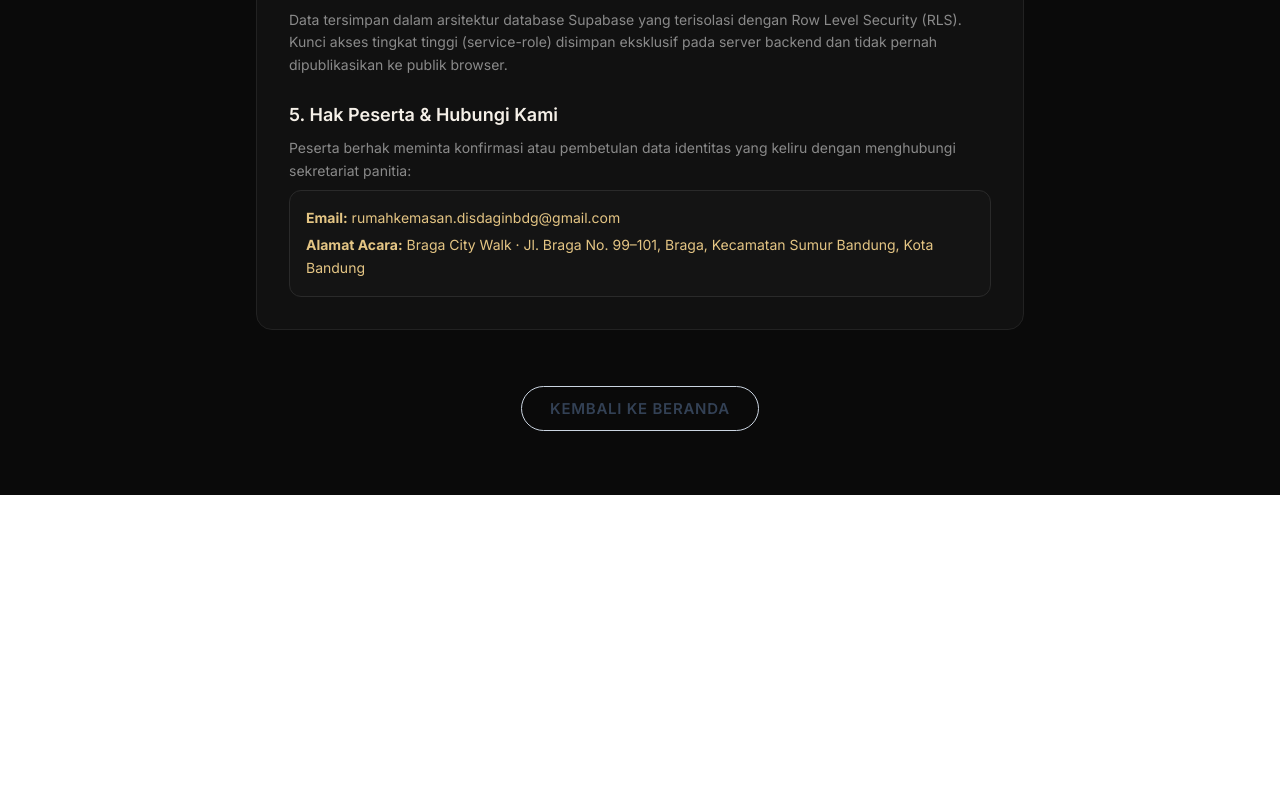
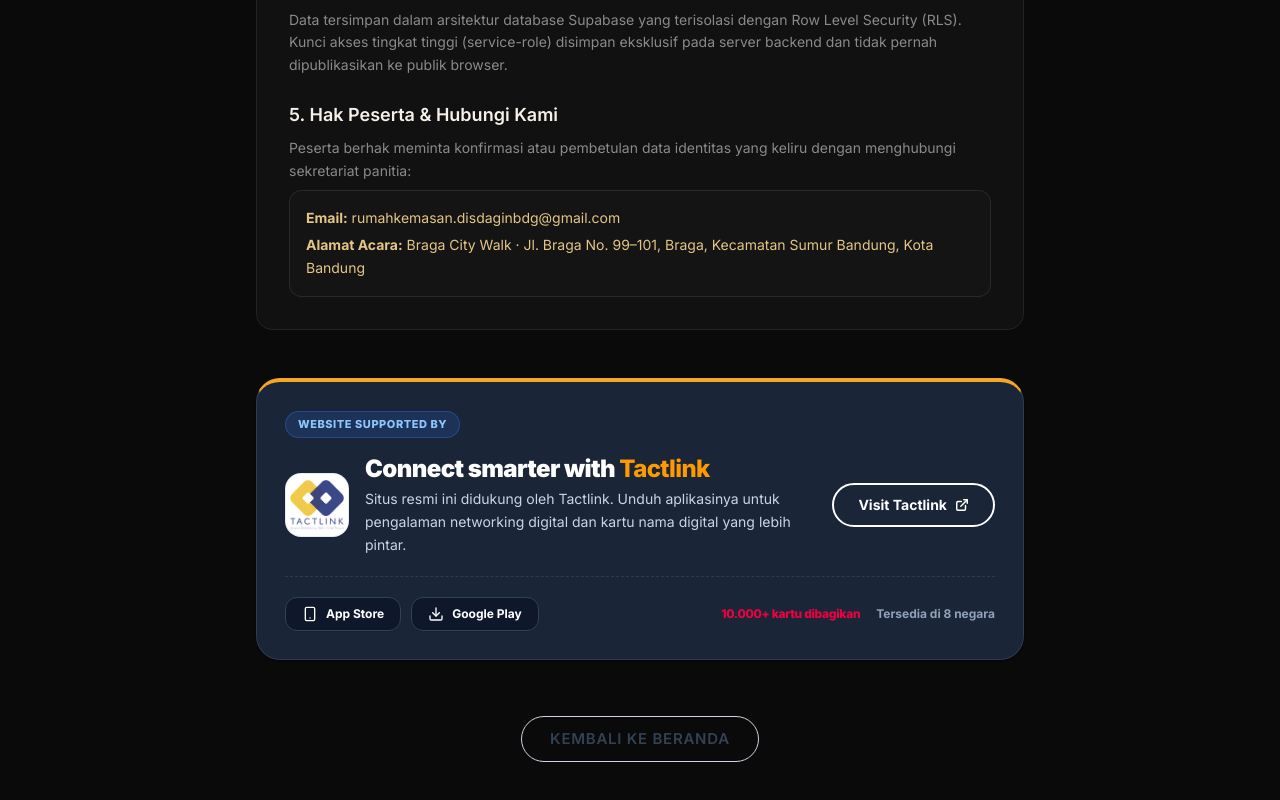
Before and after one commit to Syd-max/pride-industri-2026, a Next.js app: page /privacy in a window 1280 px wide. Shown: the part 912-1712 px from the top of the page. Before the commit the page ends 1407 px from the top, so only its background shows below. Built offline with nearby package versions, Linux system fonts and the light colour scheme.

Commit message:
feat(footer): add official Tactlink partner banner across all footers with direct links to web, App Store, and Google Play

```diff
--- a/src/app/check-in/page.tsx
+++ b/src/app/check-in/page.tsx
@@ -3,6 +3,7 @@
 import { useState, useEffect, useRef, useCallback } from 'react';
 import Link from 'next/link';
 import Image from 'next/image';
+import TactlinkBanner from '@/components/ui/TactlinkBanner';
 
 type VisitorTab = 'umum' | 'peserta';
 
@@ -920,8 +921,13 @@
       </main>
 
       {/* ─── Footer ─── */}
-      <footer className="py-4 text-center text-[10px] text-slate-500 border-t border-slate-800 bg-slate-900/80">
-        Dinas Perdagangan dan Perindustrian Kota Bandung · PRIDE 2026
+      <footer className="py-8 px-4 border-t border-slate-800 bg-slate-900/90 space-y-4">
+        <div className="max-w-md mx-auto">
+          <TactlinkBanner variant="light" />
+        </div>
+        <p className="text-center text-[10px] text-slate-500">
+          Dinas Perdagangan dan Perindustrian Kota Bandung · PRIDE 2026
+        </p>
       </footer>
     </div>
   );
--- a/src/app/competition/desain-kemasan/page.tsx
+++ b/src/app/competition/desain-kemasan/page.tsx
@@ -4,6 +4,7 @@
 import Link from 'next/link';
 import Image from 'next/image';
 import { EVENT_CONFIG } from '@/config/event';
+import TactlinkBanner from '@/components/ui/TactlinkBanner';
 import type { DesainKemasanFormData } from '@/types';
 
 export default function DesainKemasanPage() {
@@ -502,6 +503,11 @@
           </div>
         )}
 
+        {/* Tactlink Partner Banner */}
+        <div className="mt-14 max-w-2xl mx-auto">
+          <TactlinkBanner variant="light" />
+        </div>
+
       </div>
     </div>
   );
--- a/src/app/competition/video-lokal/page.tsx
+++ b/src/app/competition/video-lokal/page.tsx
@@ -4,6 +4,7 @@
 import Link from 'next/link';
 import Image from 'next/image';
 import { EVENT_CONFIG } from '@/config/event';
+import TactlinkBanner from '@/components/ui/TactlinkBanner';
 import type { VideoLokalFormData } from '@/types';
 
 export default function VideoLokalPage() {
@@ -516,6 +517,11 @@
           </div>
         )}
 
+        {/* Tactlink Partner Banner */}
+        <div className="mt-14 max-w-2xl mx-auto">
+          <TactlinkBanner variant="light" />
+        </div>
+
       </div>
     </div>
   );
--- a/src/app/privacy/page.tsx
+++ b/src/app/privacy/page.tsx
@@ -1,5 +1,6 @@
 import Link from 'next/link';
 import { EVENT_CONFIG } from '@/config/event';
+import TactlinkBanner from '@/components/ui/TactlinkBanner';
 
 export const metadata = {
   title: 'Kebijakan Privasi & Perlindungan Data Peserta',
@@ -131,6 +132,11 @@
           </div>
         </div>
 
+        {/* Tactlink Partner Banner */}
+        <div className="pt-2">
+          <TactlinkBanner variant="dark" />
+        </div>
+
         <div className="text-center pt-4">
           <Link href="/" className="btn btn-ghost text-xs py-3 px-6 uppercase tracking-wider">
             Kembali ke Beranda
--- a/src/components/sections/Footer.tsx
+++ b/src/components/sections/Footer.tsx
@@ -3,6 +3,7 @@
 import Link from 'next/link';
 import Image from 'next/image';
 import { EVENT_CONFIG } from '@/config/event';
+import TactlinkBanner from '@/components/ui/TactlinkBanner';
 
 export default function Footer() {
   return (
@@ -11,6 +12,11 @@
       role="contentinfo"
     >
       <div className="max-w-7xl mx-auto px-4 sm:px-6 lg:px-8">
+
+        {/* Tactlink Official Partner Banner */}
+        <div className="mb-14">
+          <TactlinkBanner variant="light" />
+        </div>
 
         {/* Main Grid */}
         <div className="grid grid-cols-1 md:grid-cols-12 gap-10 pb-12 border-b border-slate-800">
--- /dev/null
+++ b/src/components/ui/TactlinkBanner.tsx
@@ -0,0 +1,178 @@
+'use client';
+
+import Image from 'next/image';
+
+interface TactlinkBannerProps {
+  className?: string;
+  variant?: 'light' | 'dark';
+}
+
+export default function TactlinkBanner({
+  className = '',
+  variant = 'light',
+}: TactlinkBannerProps) {
+  const isDark = variant === 'dark';
+
+  return (
+    <div
+      className={`rounded-3xl border transition-all relative overflow-hidden shadow-sm ${
+        isDark
+          ? 'bg-slate-800/90 border-slate-700/80 text-white'
+          : 'bg-white border-slate-200/90 text-slate-900'
+      } ${className}`}
+      style={{
+        borderTop: '4px solid #F5A623',
+      }}
+    >
+      <div className="p-6 sm:p-7">
+        {/* Top Tag: Website Supported By */}
+        <div className="mb-4">
+          <span
+            className={`inline-flex items-center gap-1.5 px-3 py-1 rounded-full text-[10px] sm:text-[11px] font-extrabold uppercase tracking-wider border ${
+              isDark
+                ? 'bg-blue-500/15 text-blue-300 border-blue-500/30'
+                : 'bg-blue-50 text-blue-700 border-blue-200'
+            }`}
+          >
+            WEBSITE SUPPORTED BY
+          </span>
+        </div>
+
+        {/* Main Row: Logo, Info & Visit Button */}
+        <div className="flex flex-col lg:flex-row lg:items-center justify-between gap-5 sm:gap-6">
+          <div className="flex items-start sm:items-center gap-4 min-w-0">
+            {/* Tactlink Logo Container */}
+            <div className="relative w-14 h-14 sm:w-16 sm:h-16 rounded-2xl bg-white border border-slate-200/80 shadow-xs flex-shrink-0 p-1.5 flex items-center justify-center overflow-hidden">
+              <Image
+                src="/LOGO_TACTLINK_CROPPED.png"
+                alt="Tactlink Logo"
+                fill
+                sizes="64px"
+                className="object-contain p-1"
+                priority
+              />
+            </div>
+
+            {/* Headline & Description */}
+            <div className="space-y-1 min-w-0">
+              <h3 className="text-xl sm:text-2xl font-black tracking-tight leading-tight">
+                Connect smarter with{' '}
+                <span className="text-amber-500 font-extrabold">Tactlink</span>
+              </h3>
+              <p
+                className={`text-xs sm:text-sm leading-relaxed max-w-2xl ${
+                  isDark ? 'text-slate-300' : 'text-slate-600'
+                }`}
+              >
+                Situs resmi ini didukung oleh Tactlink. Unduh aplikasinya untuk pengalaman networking digital dan kartu nama digital yang lebih pintar.
+              </p>
+            </div>
+          </div>
+
+          {/* Visit Tactlink Button */}
+          <div className="flex-shrink-0 pt-2 lg:pt-0">
+            <a
+              href="https://www.tactlink.com/id"
+              target="_blank"
+              rel="noopener noreferrer"
+              className={`inline-flex items-center justify-center gap-2 px-6 py-2.5 rounded-full border-2 font-bold text-xs sm:text-sm transition-all hover:scale-102 shadow-xs cursor-pointer ${
+                isDark
+                  ? 'border-white text-white hover:bg-white hover:text-slate-900'
+                  : 'border-slate-900 text-slate-900 hover:bg-slate-900 hover:text-white'
+              }`}
+            >
+              <span>Visit Tactlink</span>
+              <svg
+                className="w-3.5 h-3.5 flex-shrink-0"
+                viewBox="0 0 24 24"
+                fill="none"
+                stroke="currentColor"
+                strokeWidth="2.5"
+                strokeLinecap="round"
+                strokeLinejoin="round"
+              >
+                <path d="M18 13v6a2 2 0 0 1-2 2H5a2 2 0 0 1-2-2V8a2 2 0 0 1 2-2h6" />
+                <polyline points="15 3 21 3 21 9" />
+                <line x1="10" y1="14" x2="21" y2="3" />
+              </svg>
+            </a>
+          </div>
+        </div>
+
+        {/* Dashed Divider Line */}
+        <div
+          className={`border-t border-dashed my-5 ${
+            isDark ? 'border-slate-700/80' : 'border-slate-200'
+          }`}
+        />
+
+        {/* Bottom Row: App Store, Google Play & Statistics */}
+        <div className="flex flex-col sm:flex-row sm:items-center justify-between gap-4">
+          {/* Download App Store & Play Store Buttons */}
+          <div className="flex flex-wrap items-center gap-2.5">
+            <a
+              href="https://apps.apple.com/id/app/tactlink/id1469516661"
+              target="_blank"
+              rel="noopener noreferrer"
+              className={`inline-flex items-center gap-2 px-4 py-2 rounded-xl text-xs font-bold border transition-all hover:scale-105 cursor-pointer shadow-xs ${
+                isDark
+                  ? 'bg-slate-900 hover:bg-slate-950 text-white border-slate-700'
+                  : 'bg-slate-50 hover:bg-slate-100 text-slate-800 border-slate-200'
+              }`}
+            >
+              <svg
+                className="w-4 h-4 text-current"
+                viewBox="0 0 24 24"
+                fill="none"
+                stroke="currentColor"
+                strokeWidth="2"
+                strokeLinecap="round"
+                strokeLinejoin="round"
+              >
+                <rect x="5" y="2" width="14" height="20" rx="2" ry="2" />
+                <line x1="12" y1="18" x2="12.01" y2="18" />
+              </svg>
+              <span>App Store</span>
+            </a>
+
+            <a
+              href="https://play.google.com/store/apps/details?id=com.tactlink.app"
+              target="_blank"
+              rel="noopener noreferrer"
+              className={`inline-flex items-center gap-2 px-4 py-2 rounded-xl text-xs font-bold border transition-all hover:scale-105 cursor-pointer shadow-xs ${
+                isDark
+                  ? 'bg-slate-900 hover:bg-slate-950 text-white border-slate-700'
+                  : 'bg-slate-50 hover:bg-slate-100 text-slate-800 border-slate-200'
+              }`}
+            >
+              <svg
+                className="w-4 h-4 text-current"
+                viewBox="0 0 24 24"
+                fill="none"
+                stroke="currentColor"
+                strokeWidth="2"
+                strokeLinecap="round"
+                strokeLinejoin="round"
+              >
+                <path d="M21 15v4a2 2 0 0 1-2 2H5a2 2 0 0 1-2-2v-4" />
+                <polyline points="7 10 12 15 17 10" />
+                <line x1="12" y1="15" x2="12" y2="3" />
+              </svg>
+              <span>Google Play</span>
+            </a>
+          </div>
+
+          {/* Social Proof Stats */}
+          <div className="flex flex-wrap items-center gap-4 text-xs font-bold">
+            <span className="text-rose-600 font-extrabold tracking-tight">
+              10.000+ kartu dibagikan
+            </span>
+            <span className={isDark ? 'text-slate-400' : 'text-slate-500'}>
+              Tersedia di 8 negara
+            </span>
+          </div>
+        </div>
+      </div>
+    </div>
+  );
+}
```
